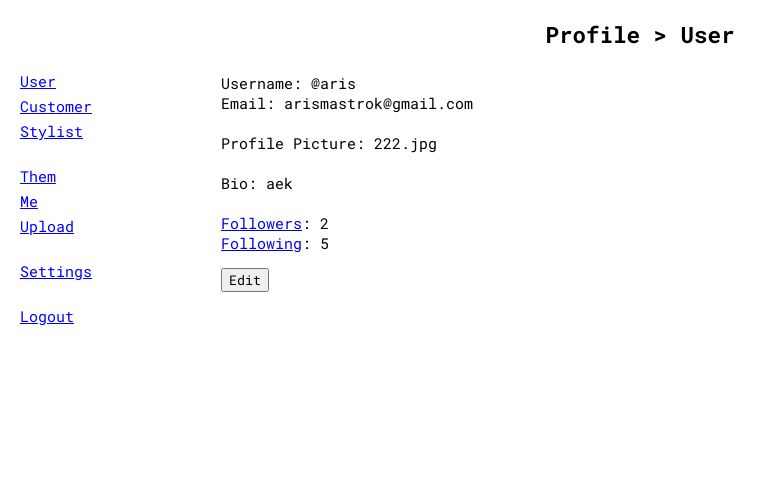
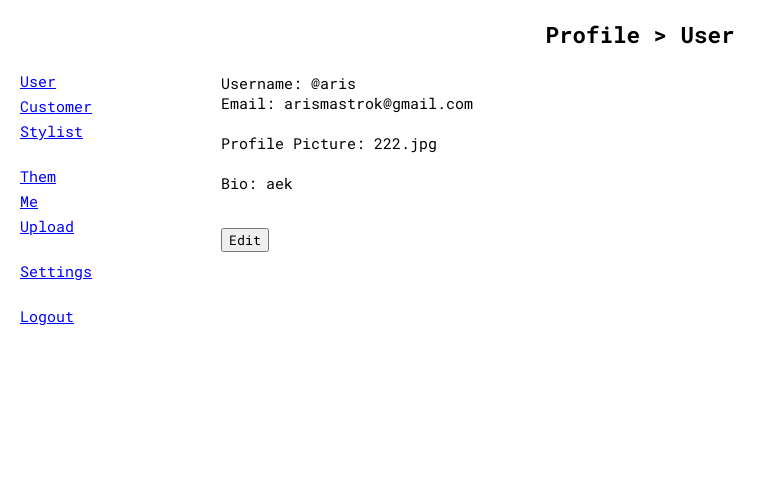
Before and after one commit to allofthelines/ruhah2, a Django app: template accounts/templates/accounts/profile.html in a window 1280 px wide. Shown: the part 82-575 px from the top of the page, without its empty margins (0-776 px from the left). Run offline with Django 3.2, Linux system fonts and the light colour scheme; the template is opened without the code that fills it: values that come from a table or form of the project are taken from there, others are empty; a user stored in the database is signed in; data comes from the database, SQL or seed files in the repository; tables that the repository leaves empty hold one stand-in row (values such as "Sample post"); parts of the project's set-up code (start-up, migrations or seed data) failed here and were passed over.

Commit message:
smol fix

```diff
--- a/accounts/templates/accounts/profile.html
+++ b/accounts/templates/accounts/profile.html
@@ -47,8 +47,6 @@
                         <input type="file" name="pfp" id="id_pfp"><br><br>
                         Bio: {{ user_form.bio }}<br>
                         <br>
-                        <a href="{% url 'accounts:followers_list' user.username %}">Followers</a>: {{ user.followers_num }}<br>
-                        <a href="{% url 'accounts:following_list' user.username %}">Following</a>: {{ user.following_num }}<br>
                     </p>
                     <input type="hidden" name="user_form" value="user_form">
                     <button type="submit">Save changes</button>
@@ -62,8 +60,6 @@
                     <br>
                     Bio: {{ user.bio }}<br>
                     <br>
-                    <a href="{% url 'accounts:followers_list' user.username %}">Followers</a>: {{ user.followers_num }}<br>
-                    <a href="{% url 'accounts:following_list' user.username %}">Following</a>: {{ user.following_num }}<br>
                 </p>
                 <form method="get" action="{% url 'accounts:profile' %}">
                     <input type="hidden" name="edit" value="user">
```
